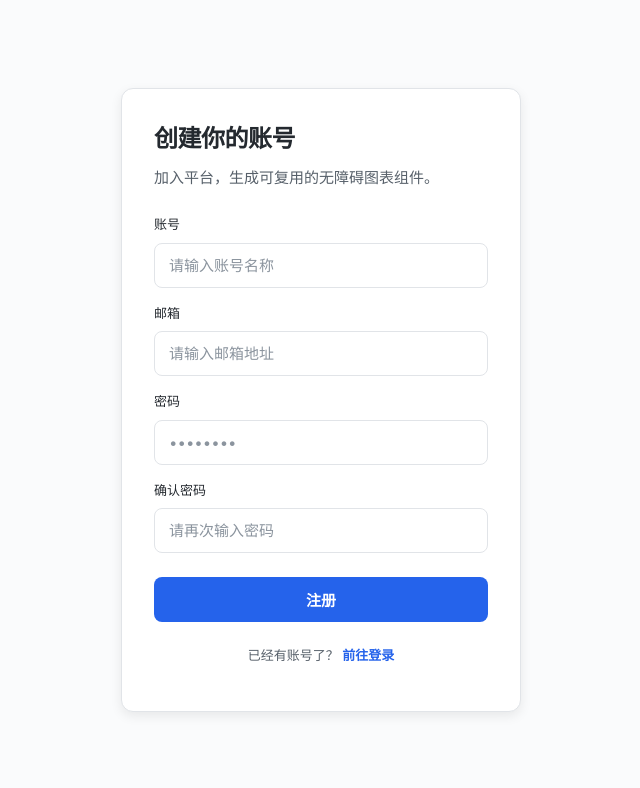
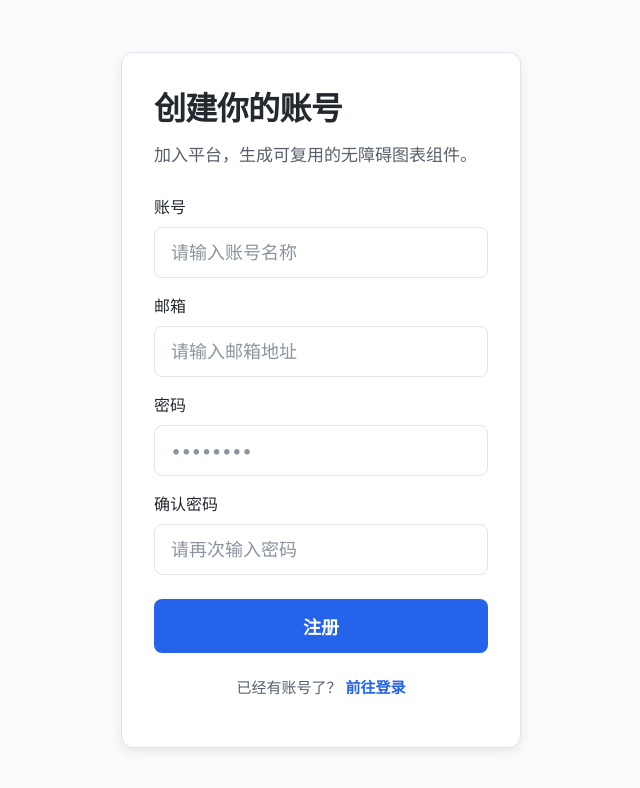
Before and after one commit to zxjzxj28/accessibility_chart_tool, a Vue app in the folder frontend/: page /register in a window 1280 px wide. Shown: the top 788 px of the page, without its empty margins (319-959 px from the left). Built offline with nearby package versions, Linux system fonts and the light colour scheme.

Commit message:
增大登录和注册页面的字号
- 标题字号从24px增大到32px
- 表单标签从13px增大到16px
- 输入框从15px增大到18px
- 按钮从15px增大到18px
- 提示信息从13px增大到15px

```diff
--- a/frontend/src/components/LoginView.vue
+++ b/frontend/src/components/LoginView.vue
@@ -76,7 +76,7 @@ const handleSubmit = async () => {
 
 h1 {
   margin: 0;
-  font-size: var(--text-3xl, 24px);
+  font-size: 32px;
   font-weight: 600;
   color: var(--color-text-primary, #24292f);
   letter-spacing: -0.02em;
@@ -101,15 +101,15 @@ label {
   display: flex;
   flex-direction: column;
   gap: var(--spacing-sm, 8px);
-  font-size: var(--text-sm, 13px);
+  font-size: 16px;
 }
 
 input {
-  padding: 12px 14px;
+  padding: 14px 16px;
   border-radius: var(--radius-md, 8px);
   border: 1px solid var(--color-border, #e1e4e8);
   background: var(--color-surface, #ffffff);
-  font-size: var(--text-md, 15px);
+  font-size: 18px;
   color: var(--color-text-primary, #24292f);
   transition: border-color 0.15s ease, box-shadow 0.15s ease;
 }
@@ -128,10 +128,10 @@ input:focus {
   margin-top: var(--spacing-sm, 8px);
   background: var(--color-primary, #2563eb);
   color: #ffffff;
-  padding: 12px 20px;
+  padding: 14px 24px;
   border: none;
   border-radius: var(--radius-md, 8px);
-  font-size: var(--text-md, 15px);
+  font-size: 18px;
   font-weight: 600;
   transition: background-color 0.15s ease;
 }
@@ -149,7 +149,7 @@ input:focus {
   margin-top: var(--spacing-lg, 24px);
   color: var(--color-text-secondary, #57606a);
   text-align: center;
-  font-size: var(--text-sm, 13px);
+  font-size: 15px;
 }
 
 .hint a {
@@ -167,7 +167,7 @@ input:focus {
   background: var(--color-error-bg, #fef2f2);
   color: var(--color-error, #dc2626);
   text-align: center;
-  font-size: var(--text-sm, 13px);
+  font-size: 15px;
   border-radius: var(--radius-sm, 6px);
   border: 1px solid rgba(220, 38, 38, 0.2);
 }
--- a/frontend/src/components/RegisterView.vue
+++ b/frontend/src/components/RegisterView.vue
@@ -99,7 +99,7 @@ const handleSubmit = async () => {
 
 h1 {
   margin: 0;
-  font-size: var(--text-3xl, 24px);
+  font-size: 32px;
   font-weight: 600;
   color: var(--color-text-primary, #24292f);
   letter-spacing: -0.02em;
@@ -108,7 +108,7 @@ h1 {
 .subtitle {
   margin: var(--spacing-sm, 8px) 0 var(--spacing-lg, 24px);
   color: var(--color-text-secondary, #57606a);
-  font-size: var(--text-md, 15px);
+  font-size: 17px;
   line-height: var(--leading-relaxed, 1.75);
 }
 
@@ -124,15 +124,15 @@ label {
   display: flex;
   flex-direction: column;
   gap: var(--spacing-sm, 8px);
-  font-size: var(--text-sm, 13px);
+  font-size: 16px;
 }
 
 input {
-  padding: 12px 14px;
+  padding: 14px 16px;
   border-radius: var(--radius-md, 8px);
   border: 1px solid var(--color-border, #e1e4e8);
   background: var(--color-surface, #ffffff);
-  font-size: var(--text-md, 15px);
+  font-size: 18px;
   color: var(--color-text-primary, #24292f);
   transition: border-color 0.15s ease, box-shadow 0.15s ease;
 }
@@ -151,10 +151,10 @@ button[type="submit"] {
   margin-top: var(--spacing-sm, 8px);
   background: var(--color-primary, #2563eb);
   color: #ffffff;
-  padding: 12px 20px;
+  padding: 14px 24px;
   border: none;
   border-radius: var(--radius-md, 8px);
-  font-size: var(--text-md, 15px);
+  font-size: 18px;
   font-weight: 600;
   transition: background-color 0.15s ease;
 }
@@ -172,7 +172,7 @@ button[type="submit"]:disabled {
   margin-top: var(--spacing-lg, 24px);
   color: var(--color-text-secondary, #57606a);
   text-align: center;
-  font-size: var(--text-sm, 13px);
+  font-size: 15px;
 }
 
 .hint a {
@@ -190,7 +190,7 @@ button[type="submit"]:disabled {
   background: var(--color-error-bg, #fef2f2);
   color: var(--color-error, #dc2626);
   text-align: center;
-  font-size: var(--text-sm, 13px);
+  font-size: 15px;
   border-radius: var(--radius-sm, 6px);
   border: 1px solid rgba(220, 38, 38, 0.2);
 }
@@ -201,7 +201,7 @@ button[type="submit"]:disabled {
   background: var(--color-success-bg, #f0fdf4);
   color: var(--color-success, #16a34a);
   text-align: center;
-  font-size: var(--text-sm, 13px);
+  font-size: 15px;
   border-radius: var(--radius-sm, 6px);
   border: 1px solid rgba(22, 163, 74, 0.2);
 }
```
